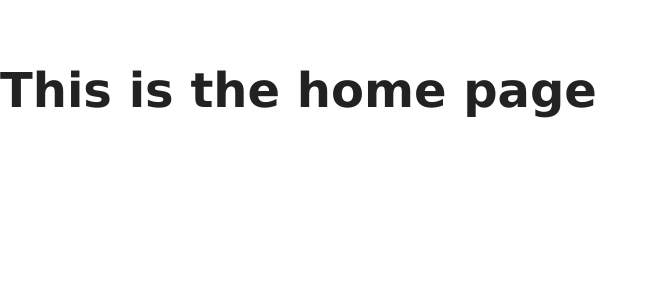
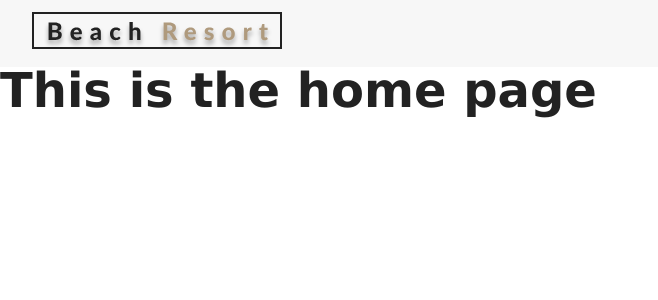
Before and after one commit to inbaeyoonkr/resortApp, a React (Create React App) app: page / in a window 1280 px wide. Shown: the top 300 px of the page, without its empty margins (0-658 px from the left). Built offline with nearby package versions, Linux system fonts and the light colour scheme.

Commit message:
working on Navbar.js

```diff
--- a/src/App.js
+++ b/src/App.js
@@ -5,10 +5,12 @@
 import Error from './pages/Error';
 import Rooms from './pages/Rooms';
 import SingleRoom from './pages/SingleRoom';
+import Navbar from './components/Navbar';
 
 function App() {
   return (
     <div>
+      <Navbar />
       <Switch>
         <Route exact path='/' component={Home} />
         <Route exact path='/rooms/' component={Rooms} />
--- /dev/null
+++ b/src/components/Navbar.js
@@ -0,0 +1,33 @@
+import React, { Component } from 'react';
+import logo from '../images/logo.svg';
+import { FaAlignRight } from 'react-icons/fa';
+import { Link } from 'react-router-dom';
+
+class Navbar extends Component {
+  state = {
+    isOpen: false
+  };
+
+  handleToggle = () => {
+    this.setState({
+      isOpen: !this.state.isOpen
+    });
+  };
+
+  render() {
+    return (
+      <nav className='navbar'>
+        <div className='nav-center' />
+        <div className='nav-header' />
+        <Link to='/'>
+          <img src={logo} alt='Beach Resort' />
+        </Link>
+        <button type='button' className='nav-btn' onClick={this.handleToggle}>
+          <FaAlignRight className='nav-icon' />
+        </button>
+      </nav>
+    );
+  }
+}
+
+export default Navbar;
```
